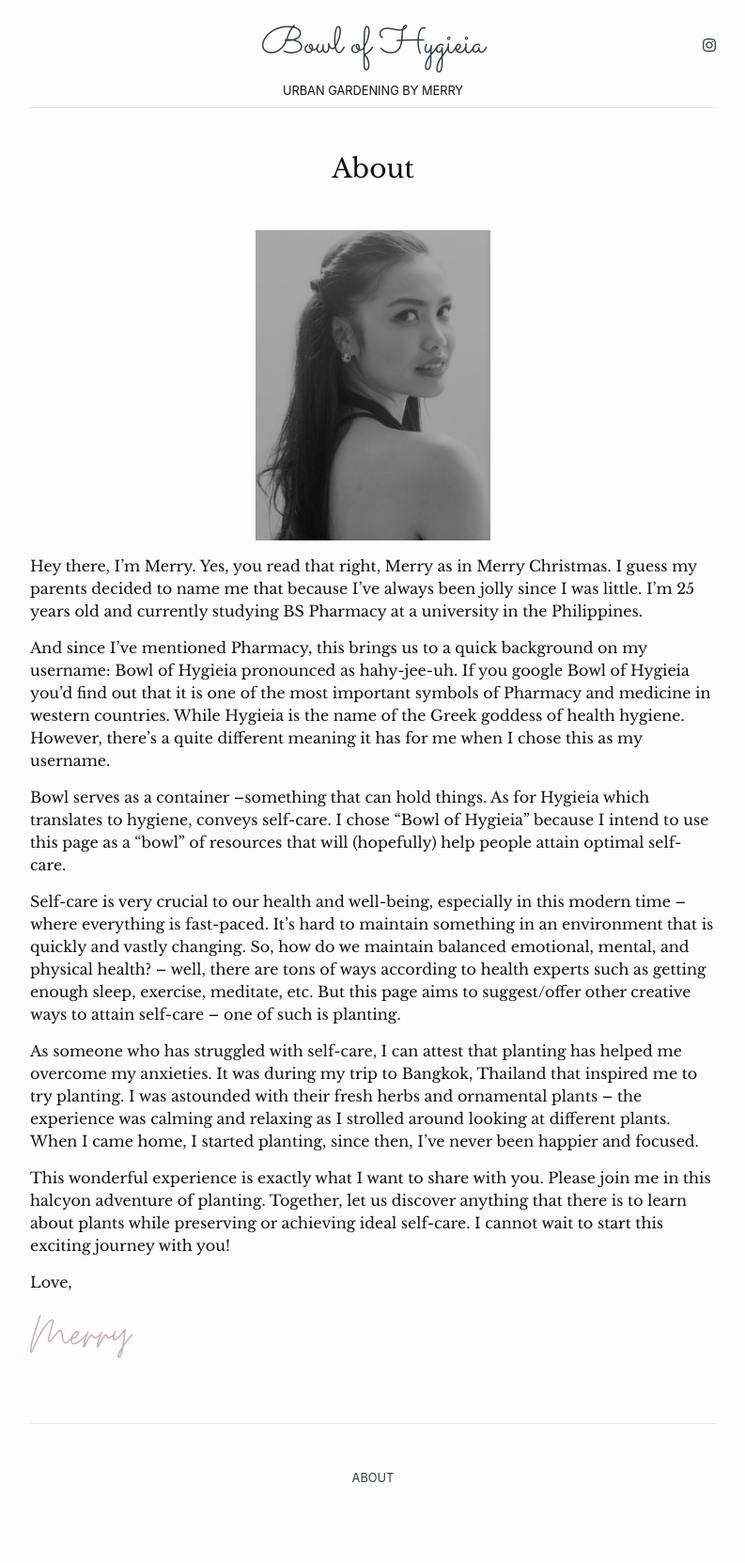
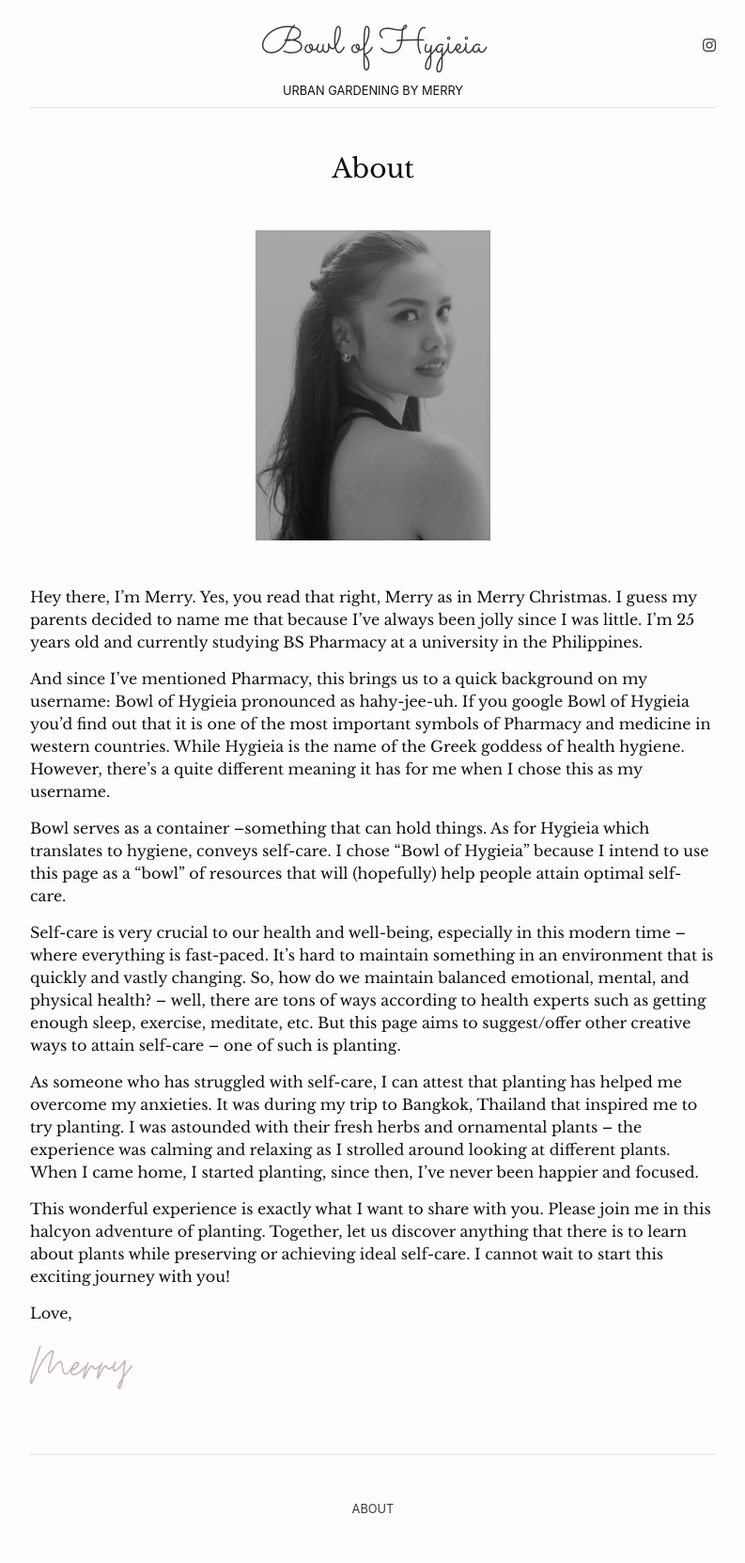
Before and after one commit to ToshiWasabi/Toshi, a Jekyll site: the page built from about.md, in a window 1280 px wide. Shown: the whole page at 94% size, without its empty margins (243-1036 px from the left). Built offline with Jekyll 4.4.1, drawn with Linux system fonts in a browser that asks for light colours; nearby versions of some CDN libraries; before the commit the page ends 1630 px from its top, so only the background shows below that.

Commit message:
Added bottom-margin

```diff
--- a/about.md
+++ b/about.md
@@ -3,7 +3,7 @@ layout: page
 title: About
 permalink: /about/
 ---
-![ME]({{'/images/merry_profile.jpg' | relative_url}}){:class="img-center max-width-250"}
+![ME]({{'/images/merry_profile.jpg' | relative_url}}){:class="img-center max-width-250 mb-5"}
 
 Hey there, I’m Merry. Yes, you read that right, Merry as in Merry Christmas. I guess my parents decided to name me that because I’ve always been jolly since I was little. I’m 25 years old and currently studying BS Pharmacy at a university in the Philippines.
 
```
